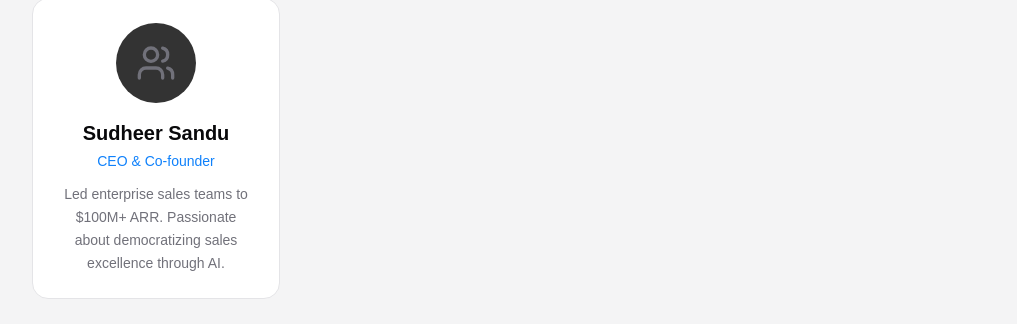
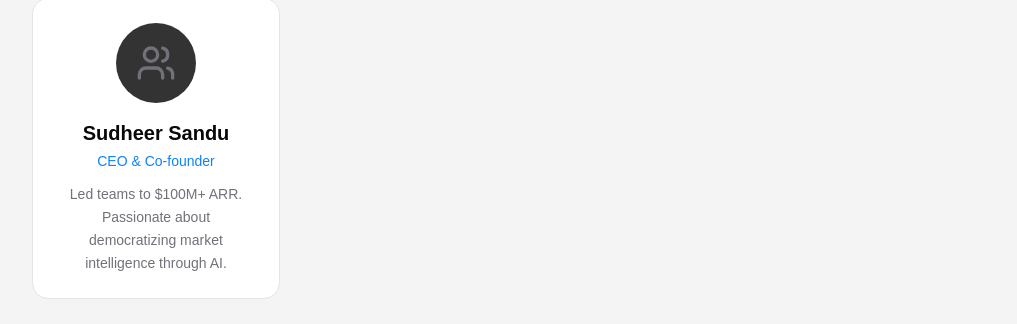
Before and after one commit to sudheer007/Landing3, a Next.js app: page /about in a window 1280 px wide. Shown: the part 3553-3877 px from the top of the page, without its empty margins (64-1081 px from the left). Built offline with nearby package versions, Linux system fonts and the light colour scheme.

Commit message:
Modify bio for Sudheer Sandu
Updated Sudheer Sandu's bio to reflect a focus on market intelligence.

```diff
--- a/src/app/about/page.tsx
+++ b/src/app/about/page.tsx
@@ -10,7 +10,7 @@ export default function AboutPage() {
     {
       name: "Sudheer Sandu",
       role: "CEO & Co-founder",
-      bio: "Led enterprise sales teams to $100M+ ARR. Passionate about democratizing sales excellence through AI.",
+      bio: "Led teams to $100M+ ARR. Passionate about democratizing market intelligence through AI.",
       image: "/team/sudheer-sandu.jpg"
     }
   ]
```
